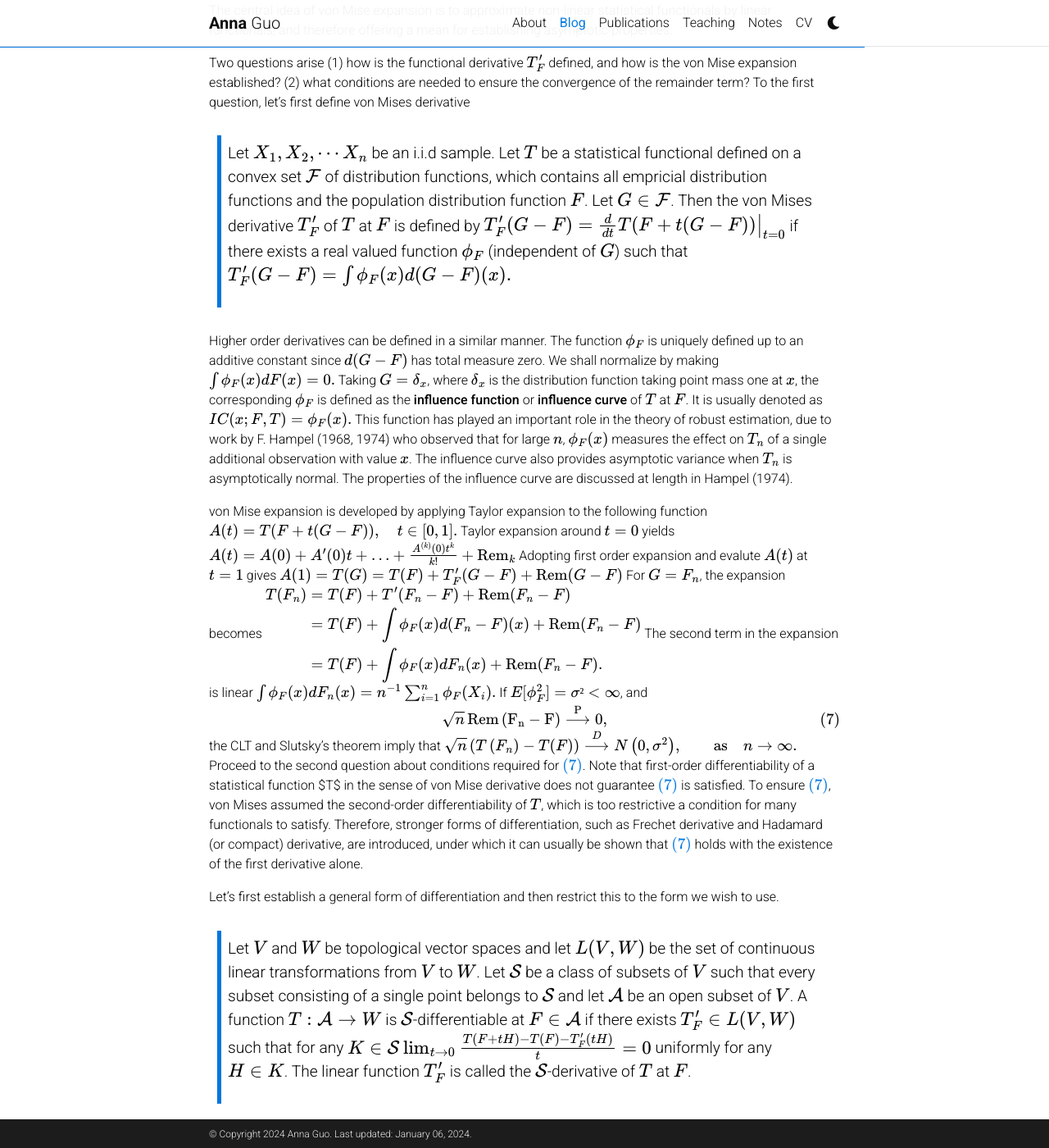
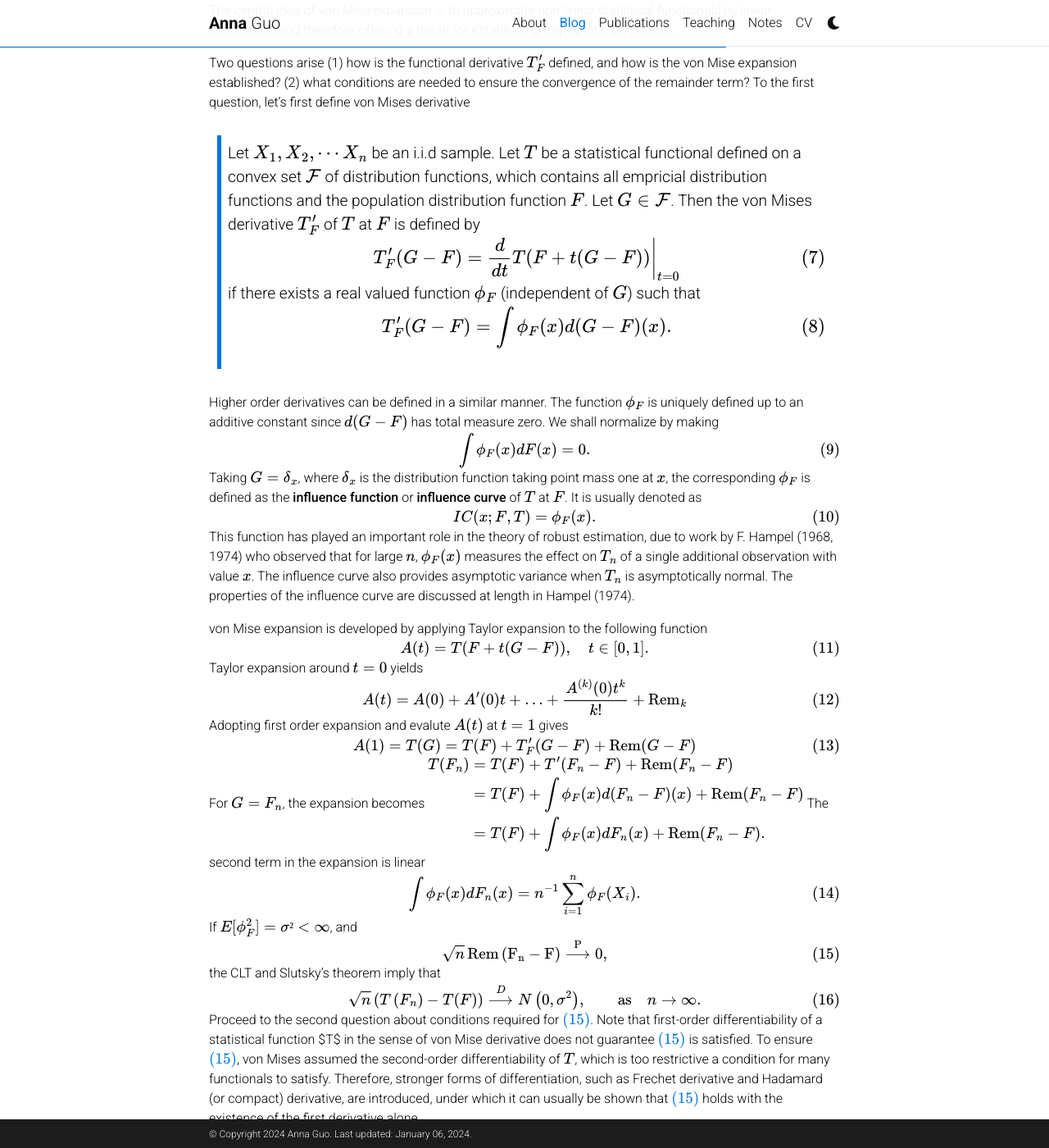
Before and after one commit to annaguo-bios/annaguo-bios.github.io, a Jekyll site: the page built from _posts/2024-01-05-functional-convergence.md, in a window 1280 px wide and 1400 px high, scrolled down 1548 px. Shown: the whole window at 82% size. Built offline with Jekyll 4.4.1, drawn with Linux system fonts in a browser that asks for light colours; comment, search, counter and statistics services are not loaded; a style sheet for code colours, icons or effects is not loaded; some of the changed text lies outside the part shown.

Commit message:
fix math

```diff
--- a/_posts/2024-01-05-functional-convergence.md
+++ b/_posts/2024-01-05-functional-convergence.md
@@ -75,20 +75,28 @@ Two questions arise (1) how is the functional derivative $$T^{\prime}_F$$ define
 
 > Let $$X_1, X_2,\cdots X_n$$ be an i.i.d sample. Let $$T$$ be a statistical functional defined on a convex set $$\mathcal{F}$$ of distribution functions, which contains all empricial distribution functions and the population distribution function $$F$$. Let $$G\in\mathcal{F}$$. Then the von Mises derivative $$T^{\prime}_F$$ of $$T$$ at $$F$$ is defined by
 > $$
+> \begin{align}
 > T_F^{\prime}(G-F)=\left.\frac{d}{d t} T(F+t(G-F))\right|_{t=0}
+> \end{align}
 > $$
 > if there exists a real valued function $$\phi_F$$ (independent of $$G$$) such that
 > $$
+> \begin{align}
 > T_F^{\prime}(G-F)=\int \phi_F(x) d(G-F)(x) .
+> \end{align}
 > $$
 
 Higher order derivatives can be defined in a similar manner. The function $$\phi_F$$ is uniquely defined up to an additive constant since $$d(G-F)$$ has total measure zero. We shall normalize by making
 $$
+\begin{align}
 \int \phi_F(x) d F(x)=0 .
+\end{align}
 $$
 Taking $$G=\delta_x$$, where $$\delta_x$$ is the distribution function taking point mass one at $$x$$, the corresponding $$\phi_F$$ is defined as the **influence function** or **influence curve** of $$T$$ at $$F$$. It is usually denoted as
 $$
+\begin{align}
 I C(x ; F, T)=\phi_F(x).
+\end{align}
 $$
 This function has played an important role in the theory of robust estimation, due to work by F. Hampel (1968, 1974) who observed that for large $$n$$, $$\phi_F(x)$$ measures the effect on $$T_n$$ of a single additional observation with value $$x$$. The influence curve also provides asymptotic variance when $$T_n$$ is asymptotically normal. The properties of the influence curve are discussed at length in Hampel (1974).
 
@@ -96,15 +104,21 @@ This function has played an important role in the theory of robust estimation, d
 
 von Mise expansion is developed by applying Taylor expansion to the following function
 $$
+\begin{align}
 A(t)=T(F+t(G-F)),\quad t\in[0,1].
+\end{align}
 $$
 Taylor expansion around $$t=0$$ yields
 $$
+\begin{align}
 A(t)=A(0)+A^{\prime}(0) t+\ldots+\frac{A^{(k)}(0) t^k}{k !}+\operatorname{Rem}_k
+\end{align}
 $$
 Adopting first order expansion and evalute $$A(t)$$ at $$t=1$$ gives
 $$
+\begin{align}
 A(1)=T(G)=T(F)+T_F^{\prime}(G-F)+\operatorname{Rem}(G-F)
+\end{align}
 $$
 For $$G=F_n$$, the expansion becomes
 $$
@@ -116,7 +130,9 @@ T(F_n)&=T(F)+T^{\prime}(F_n-F)+\operatorname{Rem}(F_n-F)\\
 $$
 The second term in the expansion is linear
 $$
+\begin{align}
 \int\phi_F(x)dF_n(x)=n^{-1}\sum_{i=1}^n \phi_F(X_i).
+\end{align}
 $$
 If $$E[\phi^2_F]=\sigma²<\infty$$, and
 $$
@@ -126,7 +142,9 @@ $$
 $$
  the CLT and Slutsky's theorem imply that
 $$
+\begin{align}
 \sqrt{n}\left(T\left(F_n\right)-T(F)\right) \stackrel{D}{\longrightarrow} N\left(0, \sigma^2\right),\qquad\text{as}\quad n\rightarrow\infty.
+\end{align}
 $$
 Proceed to the second question about conditions required for \eqref{eq:rem}. Note that first-order differentiability of a statistical function $T$ in the sense of von Mise derivative does not guarantee \eqref{eq:rem} is satisfied. To ensure \eqref{eq:rem}, von Mises assumed the second-order differentiability of $$T$$, which is too restrictive a condition for many functionals to satisfy. Therefore, stronger forms of differentiation, such as Frechet derivative and Hadamard (or compact) derivative, are introduced, under which it can usually be shown that \eqref{eq:rem} holds with the existence of the first derivative alone.
 
@@ -134,7 +152,9 @@ Let's first establish a general form of differentiation and then restrict this t
 
 > Let $$V$$ and $$W$$ be topological vector spaces and let $$L(V,W)$$ be the set of continuous linear transformations from $$V$$ to $$W$$. Let $$\mathcal{S}$$ be a class of subsets of $$V$$ such that every subset consisting of a single point belongs to $$\mathcal{S}$$ and let $$\mathcal{A}$$ be an open subset of $$V$$. A function $$T:\mathcal{A}\rightarrow W$$ is $$\mathcal{S}$$-differentiable at $$F\in\mathcal{A}$$ if there exists $$T^{\prime}_F\in L(V,W)$$ such that for any $$K\in\mathcal{S}$$
 > $$
+> \begin{align}
 > \lim _{t \rightarrow 0} \frac{T(F+t H)-T(F)-T_F^{\prime}(t H)}{t}=0
+> \end{align}
 > $$
 > uniformly for any $$H\in K$$. The linear function $$T^{\prime}_F$$ is called the $$\mathcal{S}$$-derivative of $$T$$ at $$F$$.
 
```
